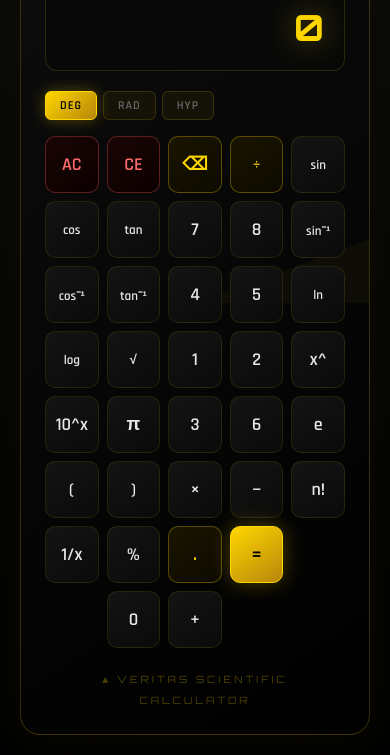
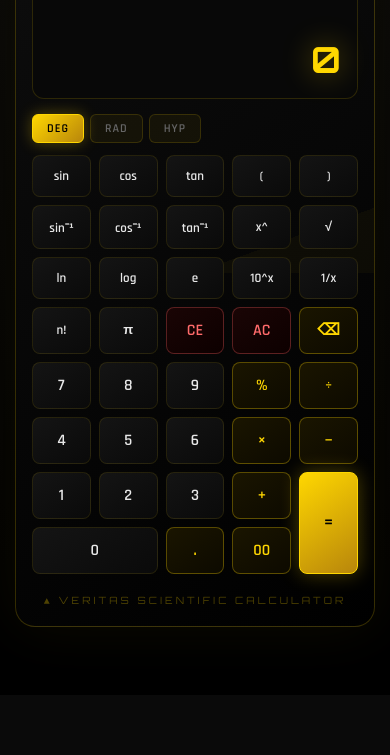
Before and after one commit to VrtxOmega/veritas-dash, a website: page public/calculator.html in a window 390 px wide. Shown: the part 149-904 px from the top of the page. After the commit the page ends 844 px from the top, so only its background shows below. Drawn offline with Linux system fonts and the light colour scheme.

Commit message:
style(calculator): rebuild responsive grid layout and fix missing buttons

```diff
--- a/public/calculator.html
+++ b/public/calculator.html
@@ -35,16 +35,17 @@ body {
   justify-content: center;
   align-items: center;
   font-family: 'Rajdhani', sans-serif;
-  padding: 20px;
-  overflow-x: hidden;
+  padding: 10px;
+  overflow: hidden;
 }
 
 .calculator {
   background: linear-gradient(145deg, #0d0d0d, #000000);
   border: 1px solid rgba(255, 215, 0, 0.2);
   border-radius: 20px;
-  padding: 24px;
-  width: 380px;
+  padding: 16px;
+  width: 100%;
+  max-width: 360px;
   box-shadow:
     0 0 60px rgba(255, 215, 0, 0.05),
     0 25px 50px rgba(0, 0, 0, 0.8),
@@ -73,7 +74,7 @@ body {
   display: flex;
   align-items: center;
   gap: 10px;
-  margin-bottom: 20px;
+  margin-bottom: 15px;
   position: relative;
   z-index: 1;
 }
@@ -106,8 +107,8 @@ body {
   background: #080808;
   border: 1px solid rgba(255, 215, 0, 0.15);
   border-radius: 12px;
-  padding: 20px;
-  margin-bottom: 20px;
+  padding: 16px;
+  margin-bottom: 15px;
   position: relative;
   z-index: 1;
 }
@@ -136,7 +137,7 @@ body {
 .mode-indicator {
   display: flex;
   gap: 6px;
-  margin-bottom: 16px;
+  margin-bottom: 12px;
   position: relative;
   z-index: 1;
 }
@@ -179,10 +180,10 @@ body {
   background: linear-gradient(145deg, #141414, #0a0a0a);
   border: 1px solid rgba(255, 215, 0, 0.1);
   color: var(--text);
-  padding: 16px 8px;
-  border-radius: 10px;
+  padding: 12px 6px;
+  border-radius: 8px;
   font-family: 'Rajdhani', sans-serif;
-  font-size: 18px;
+  font-size: 16px;
   font-weight: 600;
   cursor: pointer;
   transition: all 0.15s;
@@ -258,12 +259,12 @@ body {
   grid-column: span 2;
 }
 
-.trig-btn { font-size: 14px; }
+.trig-btn { font-size: 13px; }
 .func-btn { font-size: 13px; }
 
 .footer {
   text-align: center;
-  margin-top: 20px;
+  margin-top: 15px;
   position: relative;
   z-index: 1;
 }
@@ -305,49 +306,51 @@ body {
   </div>
 
   <div class="buttons">
-    <button class="btn btn-clear" onclick="clearAll()">AC</button>
-    <button class="btn btn-clear" onclick="clearEntry()">CE</button>
-    <button class="btn btn-gold" onclick="backspace()">⌫</button>
-    <button class="btn btn-gold" onclick="input('÷')">÷</button>
-
     <button class="btn func-btn" onclick="input('sin(')">sin</button>
     <button class="btn func-btn" onclick="input('cos(')">cos</button>
     <button class="btn func-btn" onclick="input('tan(')">tan</button>
-    <button class="btn" onclick="input('7')">7</button>
-    <button class="btn" onclick="input('8')">8</button>
+    <button class="btn func-btn" onclick="input('(')">(</button>
+    <button class="btn func-btn" onclick="input(')')">)</button>
 
     <button class="btn func-btn" onclick="input('sin⁻¹(')">sin⁻¹</button>
     <button class="btn func-btn" onclick="input('cos⁻¹(')">cos⁻¹</button>
     <button class="btn func-btn" onclick="input('tan⁻¹(')">tan⁻¹</button>
-    <button class="btn" onclick="input('4')">4</button>
-    <button class="btn" onclick="input('5')">5</button>
+    <button class="btn func-btn" onclick="input('^')">x^</button>
+    <button class="btn func-btn" onclick="input('√(')">√</button>
 
     <button class="btn func-btn" onclick="input('ln(')">ln</button>
     <button class="btn func-btn" onclick="input('log(')">log</button>
-    <button class="btn func-btn" onclick="input('√(')">√</button>
+    <button class="btn func-btn" onclick="input('e')">e</button>
+    <button class="btn func-btn" onclick="input('10^')">10^x</button>
+    <button class="btn func-btn" onclick="input('1/')">1/x</button>
+
+    <button class="btn func-btn" onclick="input('!')">n!</button>
+    <button class="btn func-btn" onclick="input('π')">π</button>
+    <button class="btn btn-clear" onclick="clearEntry()">CE</button>
+    <button class="btn btn-clear" onclick="clearAll()">AC</button>
+    <button class="btn btn-gold" onclick="backspace()">⌫</button>
+
+    <button class="btn" onclick="input('7')">7</button>
+    <button class="btn" onclick="input('8')">8</button>
+    <button class="btn" onclick="input('9')">9</button>
+    <button class="btn btn-gold" onclick="input('%')">%</button>
+    <button class="btn btn-gold" onclick="input('÷')">÷</button>
+
+    <button class="btn" onclick="input('4')">4</button>
+    <button class="btn" onclick="input('5')">5</button>
+    <button class="btn" onclick="input('6')">6</button>
+    <button class="btn btn-gold" onclick="input('×')">×</button>
+    <button class="btn btn-gold" onclick="input('-')">−</button>
+
     <button class="btn" onclick="input('1')">1</button>
     <button class="btn" onclick="input('2')">2</button>
+    <button class="btn" onclick="input('3')">3</button>
+    <button class="btn btn-gold" onclick="input('+')">+</button>
+    <button class="btn btn-primary" style="grid-row: span 2;" onclick="calculate()">=</button>
 
-    <button class="btn" onclick="input('^')">x^</button>
-    <button class="btn" onclick="input('10^')">10^x</button>
-    <button class="btn" onclick="input('π')">π</button>
-    <button class="btn" onclick="input('3')">3</button>
-    <button class="btn" onclick="input('6')">6</button>
-
-    <button class="btn" onclick="input('e')">e</button>
-    <button class="btn" onclick="input('(')">(</button>
-    <button class="btn" onclick="input(')')">)</button>
-    <button class="btn" onclick="input('×')">×</button>
-    <button class="btn" onclick="input('-')">−</button>
-
-    <button class="btn" onclick="input('!')">n!</button>
-    <button class="btn" onclick="input('1/')">1/x</button>
-    <button class="btn" onclick="input('%')">%</button>
+    <button class="btn" style="grid-column: span 2;" onclick="input('0')">0</button>
     <button class="btn btn-gold" onclick="input('.')">.</button>
-    <button class="btn btn-primary" onclick="calculate()">=</button>
-
-    <button class="btn" onclick="input('0')" style="grid-column: 2;">0</button>
-    <button class="btn" onclick="input('+')">+</button>
+    <button class="btn btn-gold" onclick="input('00')">00</button>
   </div>
 
   <div class="footer">
```
